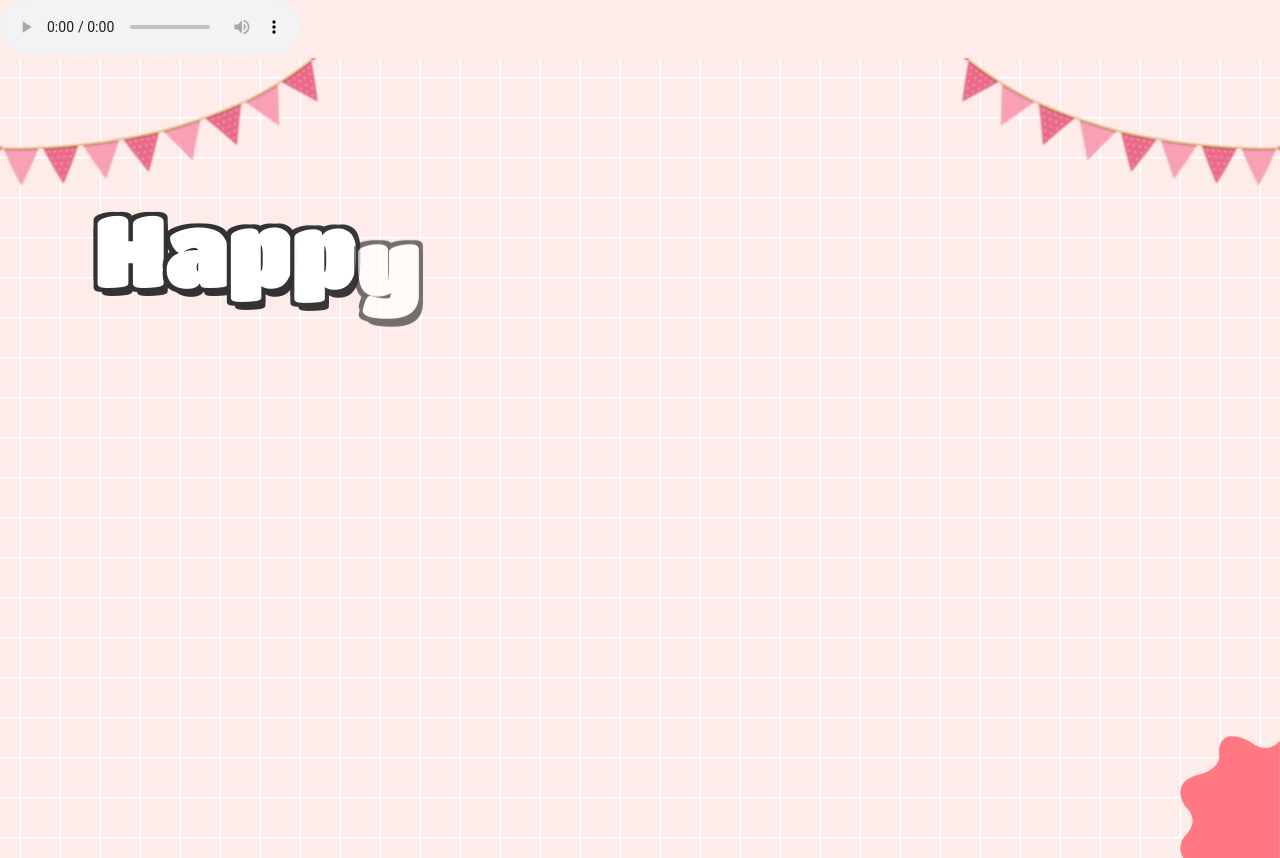
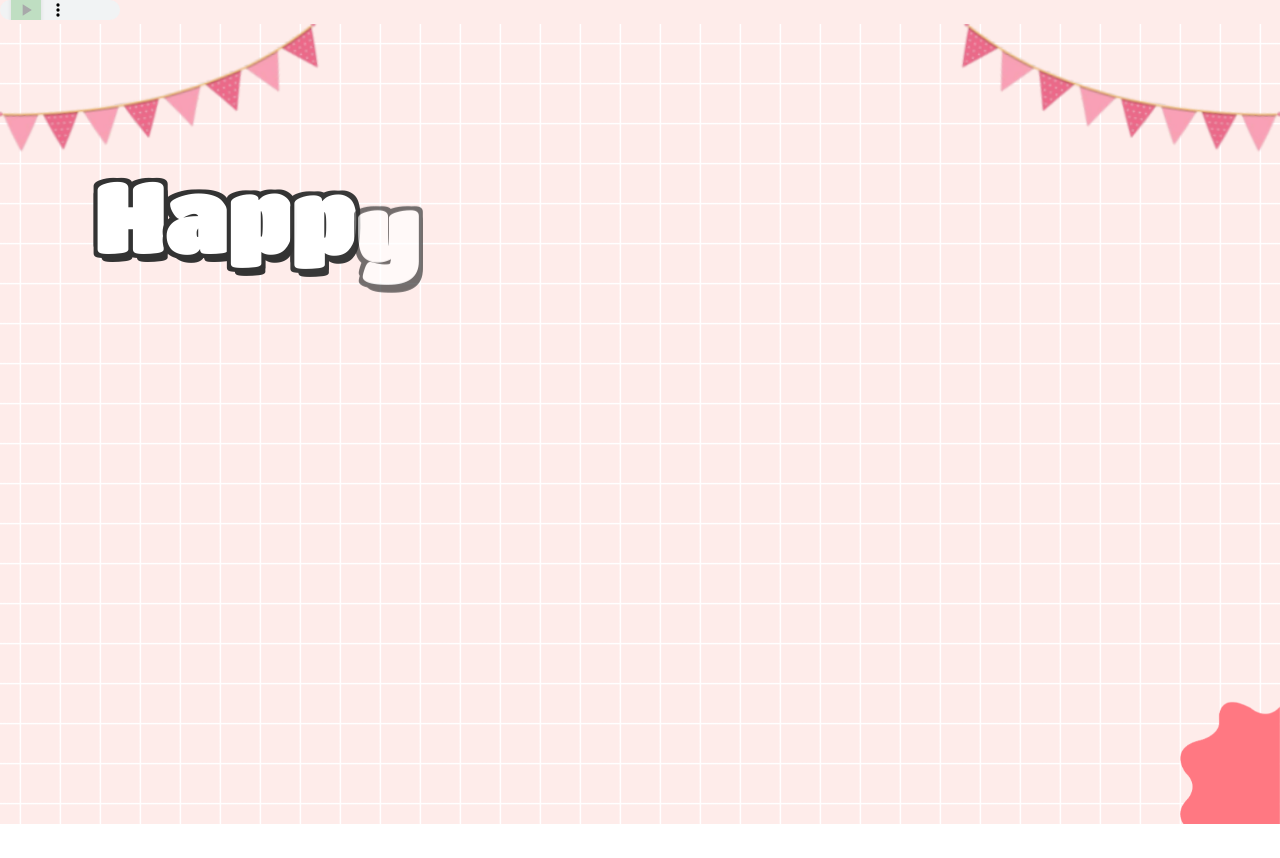
Before and after one commit to canhhocit/20th_bt, a plain HTML site: page index.html in a window 1280 px wide. After the commit the page ends 824 px from the top, so only its background shows below. Drawn offline with nearby package versions, Linux system fonts and the light colour scheme; a web font is replaced by a local one.

Commit message:
Update style.css

```diff
--- a/style.css
+++ b/style.css
@@ -816,3 +816,25 @@ body {
         font-size: 1rem!important;
     }
 }
+.audio {
+    width: 120px; /* Kích thước vuông nhỏ */
+    height: 20px;
+    /*position: fixed;Dùng position fixed để định vị */
+    left: 10%; /* Khoảng cách từ cạnh trái màn hình */
+    top: 5%; /* Khoảng cách từ cạnh trên màn hình */
+  }
+  .audio::-webkit-media-controls-play-button {
+    display: block;
+    width: 40px;
+    height: 40px;
+    background-color: #4CAF50;
+    border-radius: 4px;
+    border: 2px solid #333;
+    box-shadow: 0 2px 4px rgba(0, 0, 0, 0.2);
+  }
+.audio::-webkit-media-controls-current-time-display,
+.audio::-webkit-media-controls-time-remaining-display,
+.audio::-webkit-media-controls-timeline,
+.audio::-webkit-media-controls-volume-slider {
+  display: none;
+}
```
